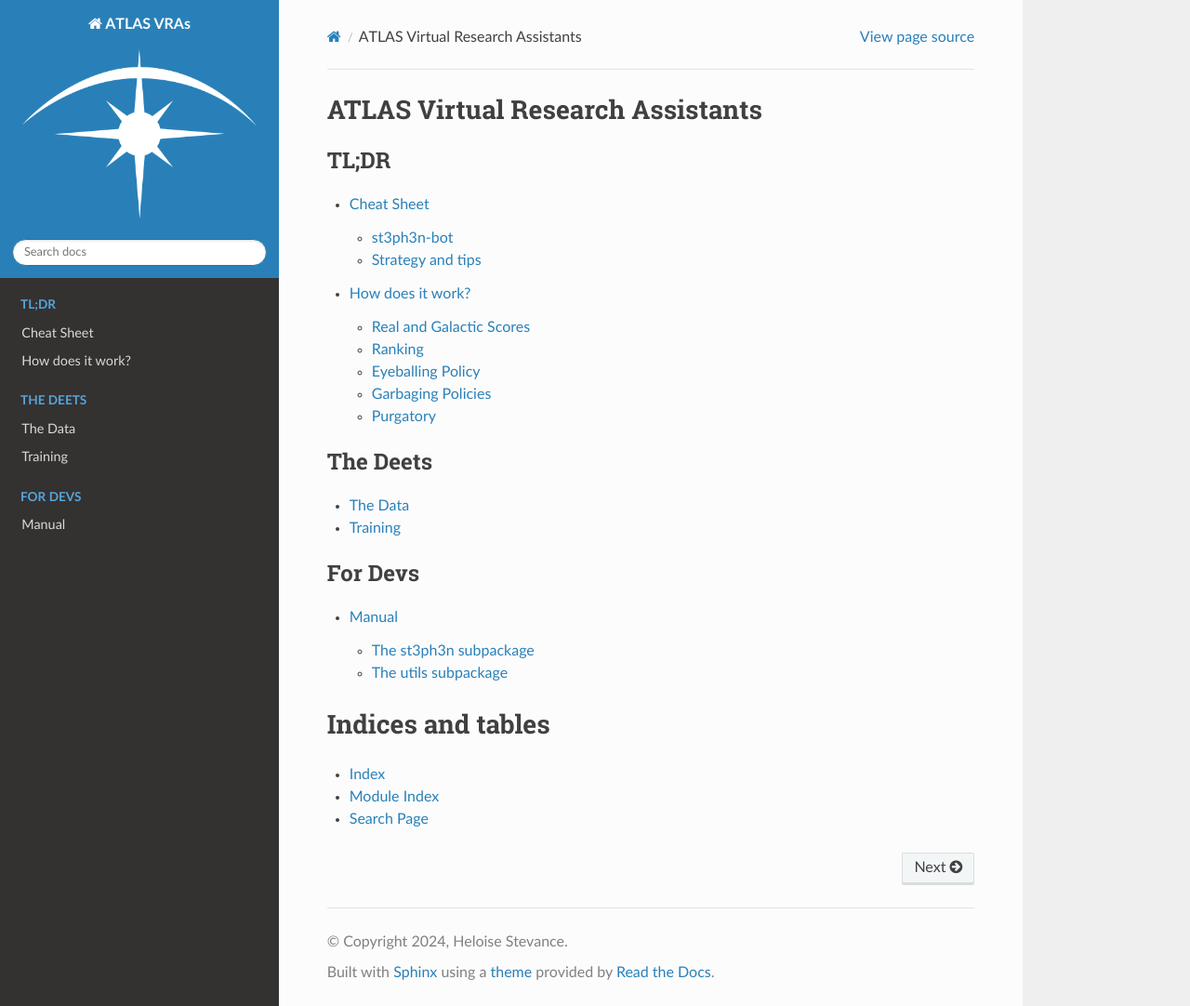
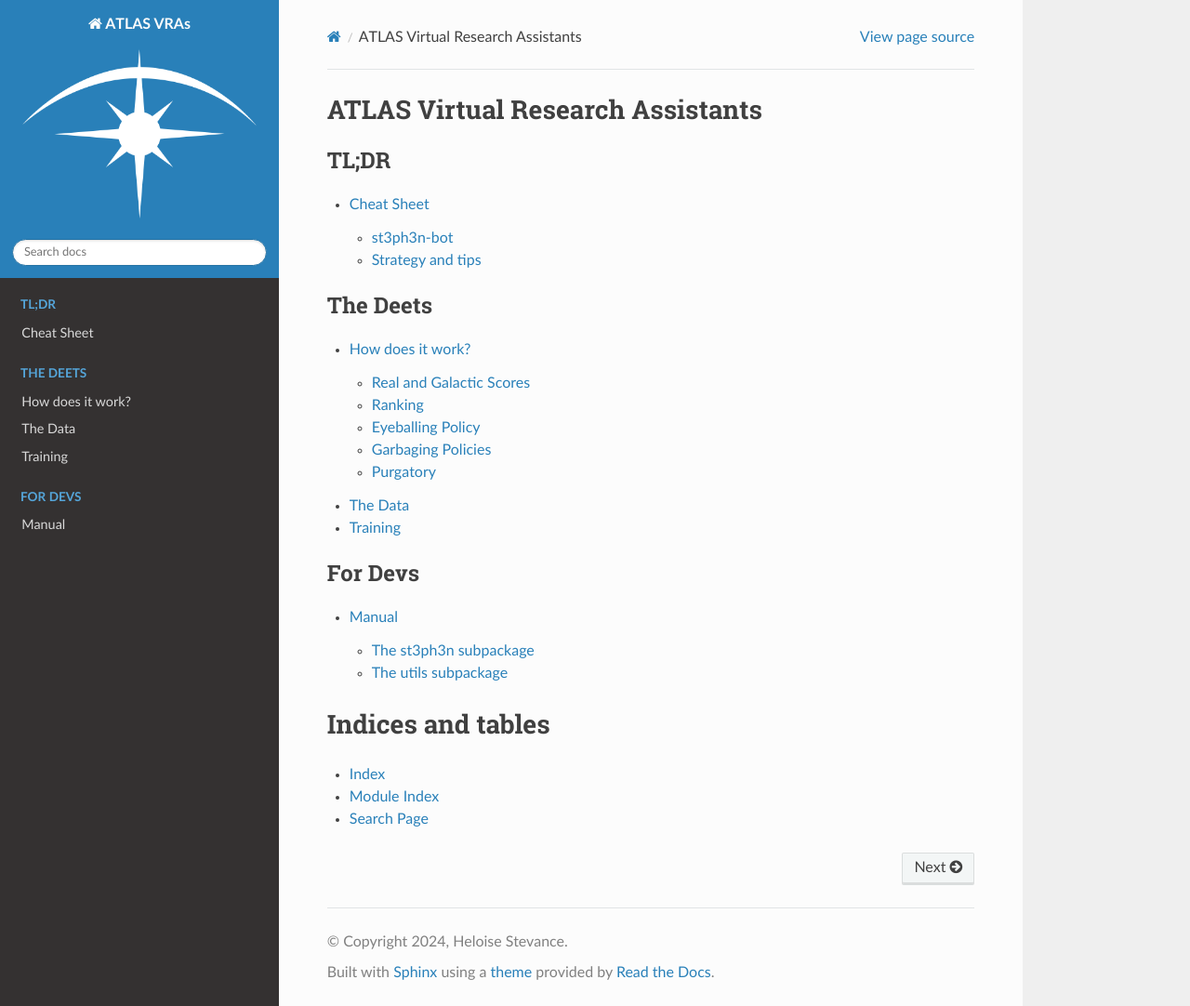
Before and after one commit to HeloiseS/atlasvras, a Sphinx documentation site: the page built from docs/source/index.rst, in a window 1280 px wide and 1082 px high. Shown: the whole window at 93% size. Built offline with Sphinx 7.4.7 and the Read the Docs theme 3.1.0, drawn with Linux system fonts in a browser that asks for light colours.

Commit message:
structure

```diff
--- a/docs/source/index.rst
+++ b/docs/source/index.rst
@@ -11,12 +11,13 @@ ATLAS Virtual Research Assistants
    :caption: TL;DR
 
    Cheat Sheet <eyeball>
-   How does it work? <about>
+
 
 .. toctree::
    :maxdepth: 2
    :caption: The Deets
 
+   How does it work? <about>
    Training st3ph3n <models>
    Reporting bots <el01z>
 
```
